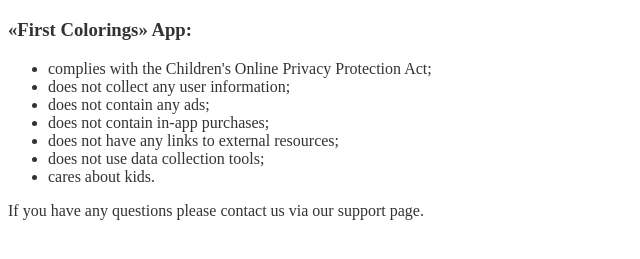
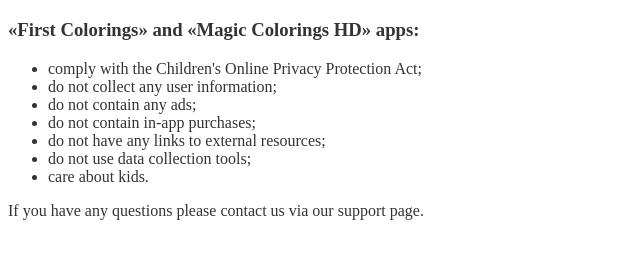
Before and after one commit to ri-soft/apps, a plain HTML site: page first-colorings/privacy/en/v1.html in a window 1280 px wide. Shown: the part 61-320 px from the top of the page, without its empty margins (0-640 px from the left). Drawn offline with Linux system fonts and the light colour scheme.

Commit message:
Privacy policy update

```diff
--- a/first-colorings/privacy/en/v1.html
+++ b/first-colorings/privacy/en/v1.html
@@ -1,7 +1,7 @@
 <!DOCTYPE html>
 <html>
   <head>
-    <title>First Colorings Privacy Policy</title>
+    <title>Privacy Policy</title>
     <meta http-equiv="content-type" content="text/html;charset=UTF-8">
     <style type="text/css">
       body {color:#333;}
@@ -9,15 +9,15 @@
   </head>
   <body>
     <h1>Privacy Policy</h1>
-    <h3>«First Colorings» App:</h3>
+    <h3>«First Colorings» and «Magic Colorings HD» apps:</h3>
     <ul>
-      <li>complies with the Children's Online Privacy Protection Act;
-      <li>does not collect any user information;
-      <li>does not contain any ads;
-      <li>does not contain in-app purchases;
-      <li>does not have any links to external resources;
-      <li>does not use data collection tools;
-      <li>cares about kids.
+      <li>comply with the Children's Online Privacy Protection Act;
+      <li>do not collect any user information;
+      <li>do not contain any ads;
+      <li>do not contain in-app purchases;
+      <li>do not have any links to external resources;
+      <li>do not use data collection tools;
+      <li>care about kids.
     </ul>
     <p>If you have any questions please contact us via our support page.</p>
   </body>
```
Also changed, not shown: first-colorings/privacy/ru/v1.html (+8 -8 lines).
